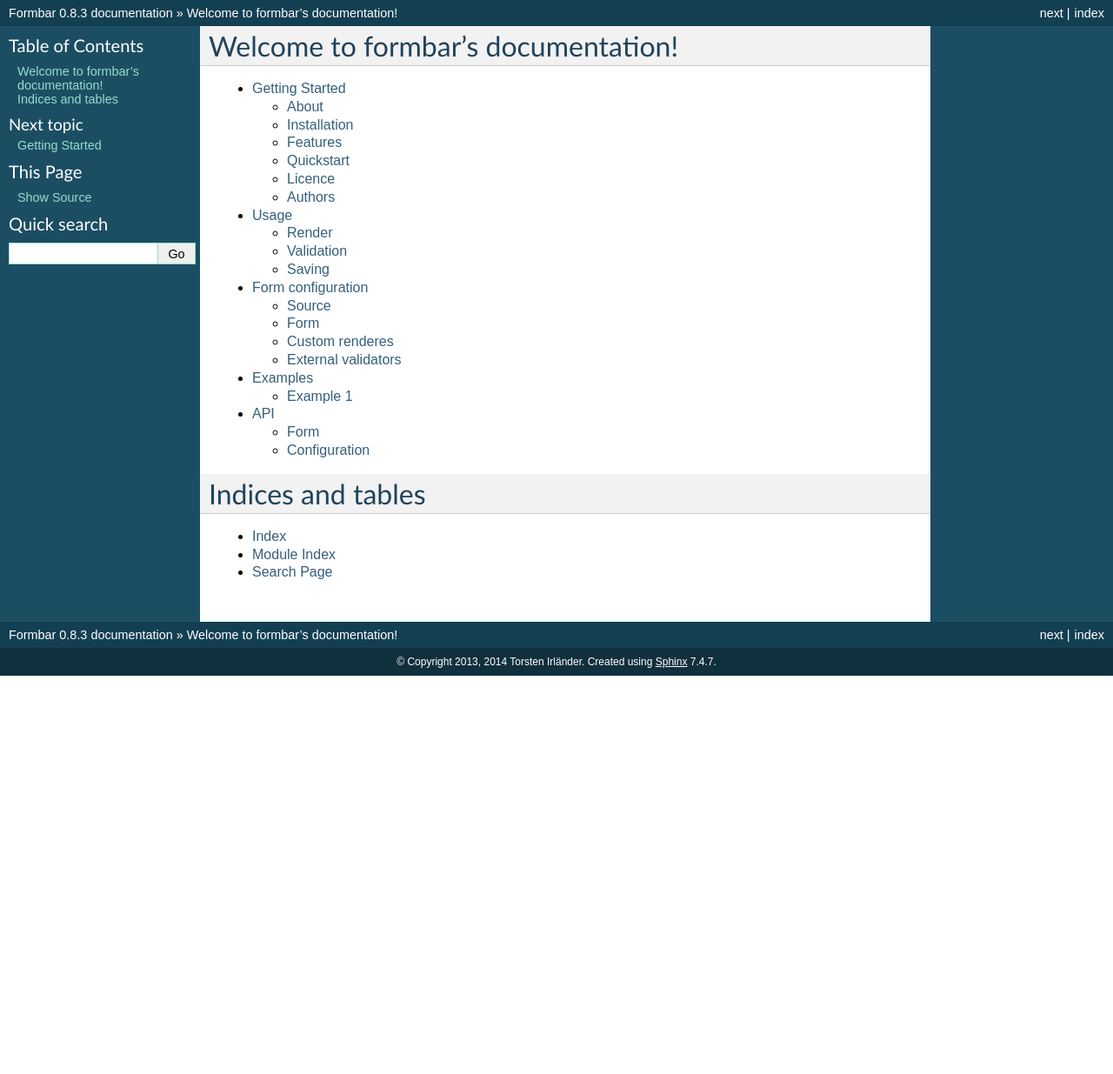
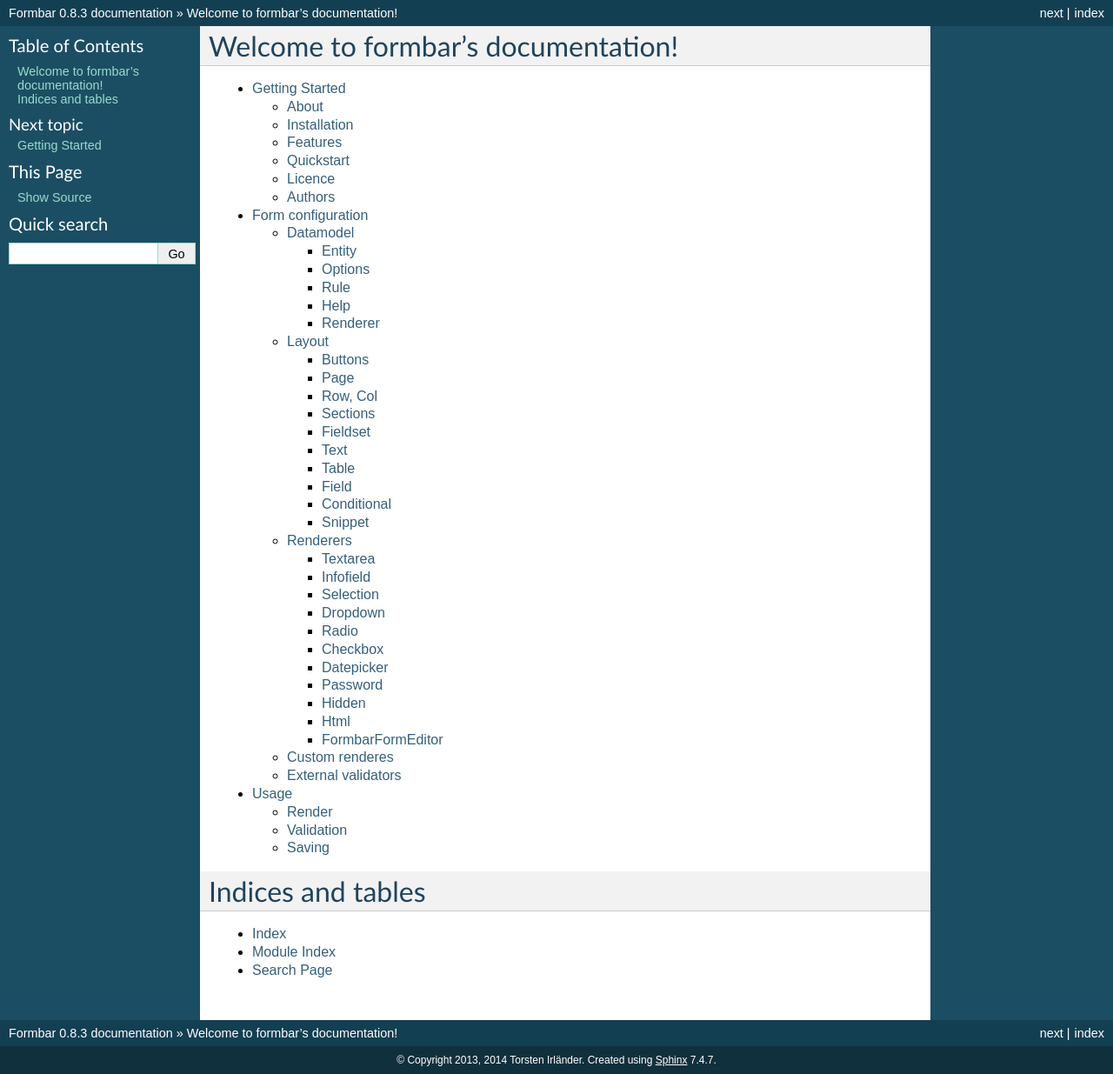
Before and after one commit to ringo-framework/formbar, a Sphinx documentation site: the page built from docs/source/index.rst, in a window 1280 px wide. Shown: the whole page at 87% size. Built offline with Sphinx 7.4.7, drawn with Linux system fonts in a browser that asks for light colours; formulas are drawn with MathJax 3; before the commit the page ends 900 px from its top, so only the background shows below that.

Commit message:
Worked on documentation. Restructured the sections and chapters to be more readable.

```diff
--- a/docs/source/examples.rst
+++ /dev/null
@@ -1,67 +0,0 @@
-.. _examples:
-
-Examples
-********
-
-More examples with screenshots are planned. Sorry for only giving one example.
-
-Example 1
-=========
-Here we go::
-
-  <?xml version="1.0" encoding="UTF-8" standalone="yes"?>
-  <configuration>
-    <source>
-      <entity id="e1" name="string" label="String field" type="string" readonly="true"/>
-      <entity id="e2" name="integer" label="Integer field" type="integer" required="true">
-        <rule expr="$integer ge 16" msg="Integer must be greater than 15" mode="post"/>
-      </entity>
-      <entity id="e3" name="float" label="Float field" type="float">
-        <rule expr="$float lt 100" msg="Float must be lower than 100" mode="post"/>
-        <help>This is is a very long helptext which should span over
-        multiple rows. Further the will check if there are further html
-        tags allowed.</help>
-      </entity>
-      <entity id="e4" name="date" label="Date field" type="date" autocomplete="off" number="1">
-        <renderer type="datepicker"/>
-        <help>This is my helptext</help>
-      </entity>
-      <entity id="e5" name="select" label="Select field" type="string">
-        <help>This is my helptext</help>
-        <renderer type="dropdown"/>
-        <options>
-          <option value="1">Option 1</option>
-          <option value="2">Option 2</option>
-          <option value="3">Option 3</option>
-          <option value="4">Option 4</option>
-        </options>
-      </entity>
-      <entity id="e6" name="optional" label="Optional field">
-        <help>This field is only shown if the Dropdown has selected option 4</help>
-      </entity>
-    </source>
-    <form id="example1" css="testcss" autocomplete="off" method="POST" action="" enctype="multipart/form-data">
-      <snippet ref="s1"/>
-    </form>
-    <snippet id="s1">
-      <row>
-        <col><field ref="e3"/></col>
-        <col><field ref="e4"/></col>
-      </row>
-      <row>
-        <col><field ref="e5"/></col>
-      </row>
-      <snippet ref="s2"/>
-    </snippet>
-    <snippet id="s2">
-      <row>
-        <col><field ref="e1"/></col>
-        <col><field ref="e2"/></col>
-      </row>
-      <row>
-        <if type="readonly" expr="$select == 4">
-          <col><field ref="e6"/></col>
-        </if>
-      </row>
-    </snippet>
-  </configuration>
--- a/docs/source/index.rst
+++ b/docs/source/index.rst
@@ -8,11 +8,9 @@
 
 .. toctree::
    start
+   config
    usage
-   config
-   examples
-   api
-   :maxdepth: 2
+   :maxdepth: 3
 
 Indices and tables
 ==================
```
Also changed, not shown: docs/source/about.rst (deleted, +0 -10 lines), docs/source/api.rst (deleted, +0 -13 lines), docs/source/config.rst (+251 -238 lines), docs/source/features.rst (deleted, +0 -15 lines), docs/source/start.rst (+26 -14 lines), docs/source/usage.rst (+14 -0 lines).
